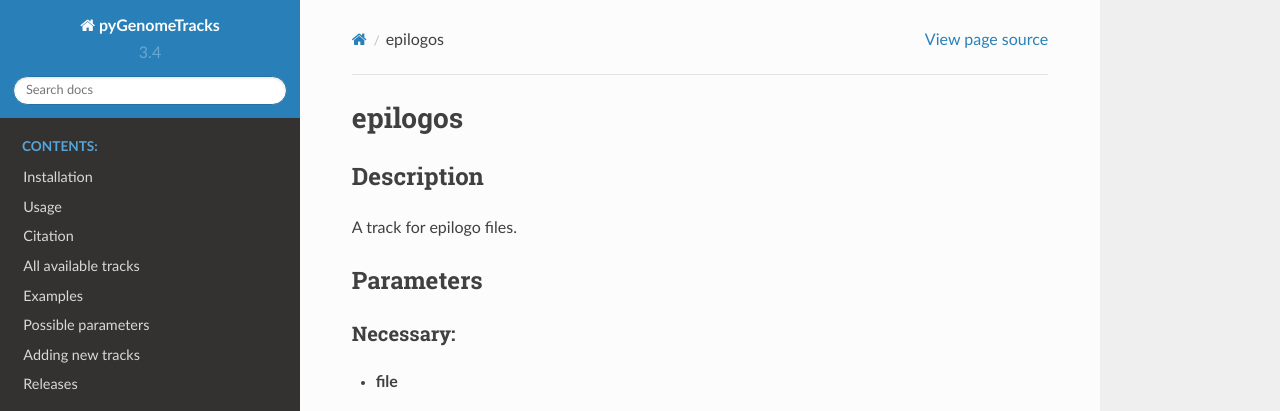
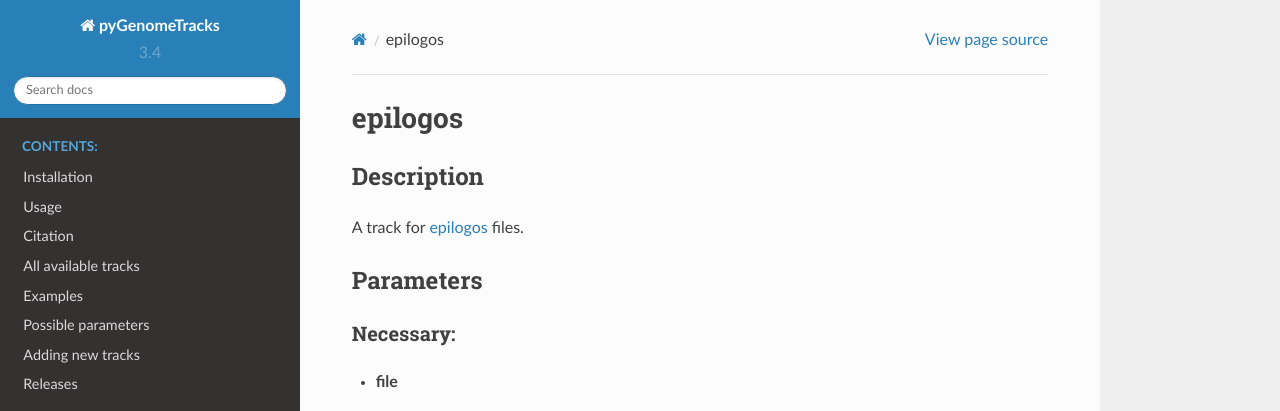
Before and after one commit to deeptools/pyGenomeTracks, a Sphinx documentation site: the page built from docs/content/tracks/epilogos.rst, in a window 1280 px wide. Shown: the top 411 px of the page. Built offline with Sphinx 7.4.7 and the Read the Docs theme 2.0.0, drawn with Linux system fonts in a browser that asks for light colours.

Commit message:
add url for epilogos

```diff
--- a/docs/content/tracks/epilogos.rst
+++ b/docs/content/tracks/epilogos.rst
@@ -4,7 +4,7 @@ epilogos
 Description
 -----------
 
-A track for epilogo files.
+A track for `epilogos <http://compbio.mit.edu/epilogos/>`_ files.
 
 Parameters
 ----------
```
